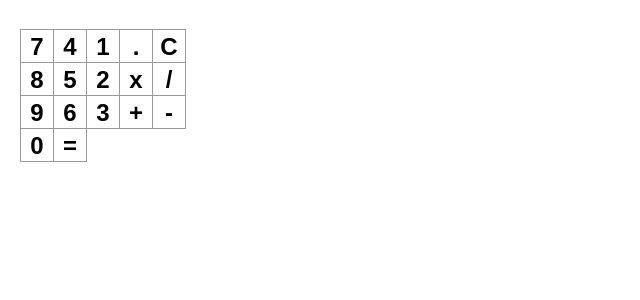
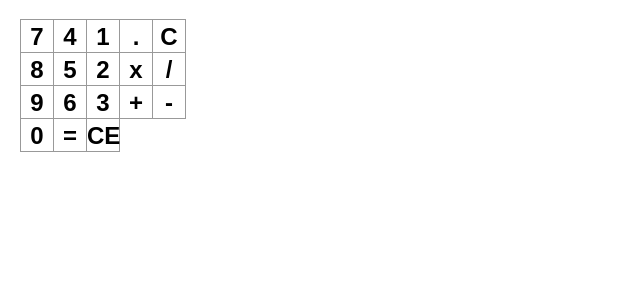
Before and after one commit to sofiiaabdu/react.calculator, a React (Create React App) app: page / in a window 1280 px wide. Shown: the top 300 px of the page, without its empty margins (0-640 px from the left). Built offline with nearby package versions, Linux system fonts and the light colour scheme.

Commit message:
Changed handleClick and calculation function.
Refactored rendering of Board.

```diff
--- a/src/App.js
+++ b/src/App.js
@@ -5,49 +5,70 @@ function Key(props) {
     return (
         <button className="key"
                 onClick={props.onClick}
-                data-value={props.value}>
+                data={props.value}>
             {props.label}
         </button>
     );
 }
 
+class Display extends React.Component {
+    render() {
+        const result = Array.prototype.join.call(this.props.data, "");
+        return <div className="Display"> {result} </div>
+    }
+}
+
+
 class Board extends React.Component {
-    constructor(props) {
-        super(props);
+    constructor() {
+        super();
         this.state = {
             keys: [],
         };
     }
+
+    calculateResult = () => {
+        let result = this.state.keys.join('');
+
+        if (result) {
+            result = eval(result);
+            this.setState({
+                keys: result
+            });
+        }
+    }
+
+    handleClick(digit) {
+        let temp = this.state.keys;
+        switch (digit) {
+            case "CE":
+                temp.pop();
+                this.setState({keys: temp});
+                break
+            case "C":
+                temp = [];
+                this.setState({keys: temp});
+                break
+            case "equal":
+                this.calculateResult();
+                break
+            default:
+                temp.push(digit);
+                this.setState({keys: temp});
+                break;
+        }
+    }
+
 
     renderKey(digit, label) {
         return (
             <Key onClick={() => this.handleClick(digit)} value={digit} label={label}/> )
     }
 
-    handleClick(digit) {
-        let temp = this.state.keys;
-        let result = 0;
-
-        if (digit === "equal" && temp.length > 0 ) {
-            result = eval(temp.join(''));
-            this.setState({keys: result})
-        }
-        else if (digit === "C") {
-            temp.pop();
-            this.setState({keys: temp});
-            }
-         else   {
-            temp.push(digit);
-            this.setState({keys: temp});
-        }
-    }
-
     render() {
-        const status = this.state.keys;
-
         return (
             <div>
-                <div className="status">{status}</div>
+                <Display data={this.state.keys} />
                 <div className="board-row">
                     {this.renderKey(7, "7")}
                     {this.renderKey(4, "4")}
@@ -72,26 +93,11 @@ class Board extends React.Component {
                 <div className="board-row">
                     {this.renderKey(0, "0")}
                     {this.renderKey("equal", "=")}
+                    {this.renderKey("CE", "CE")}
                 </div>
             </div>
         );
     }
 }
 
-class Game extends React.Component {
-    render() {
-        return (
-            <div className="game">
-                <div className="game-board">
-                    <Board />
-                </div>
-                <div className="game-info">
-                    <div>{/* status */}</div>
-                    <ol>{/* TODO */}</ol>
-                </div>
-            </div>
-        );
-    }
-}
-
-export default Game;
+export default Board;
--- a/src/index.js
+++ b/src/index.js
@@ -1,8 +1,8 @@
 import React from 'react';
 import ReactDOM from 'react-dom';
 import './index.css';
-import CalculateApp from './App';
+import Board from './App';
 import registerServiceWorker from './registerServiceWorker';
 
-ReactDOM.render(<CalculateApp />, document.getElementById('root'));
+ReactDOM.render(<Board />, document.getElementById('root'));
 registerServiceWorker();
```
